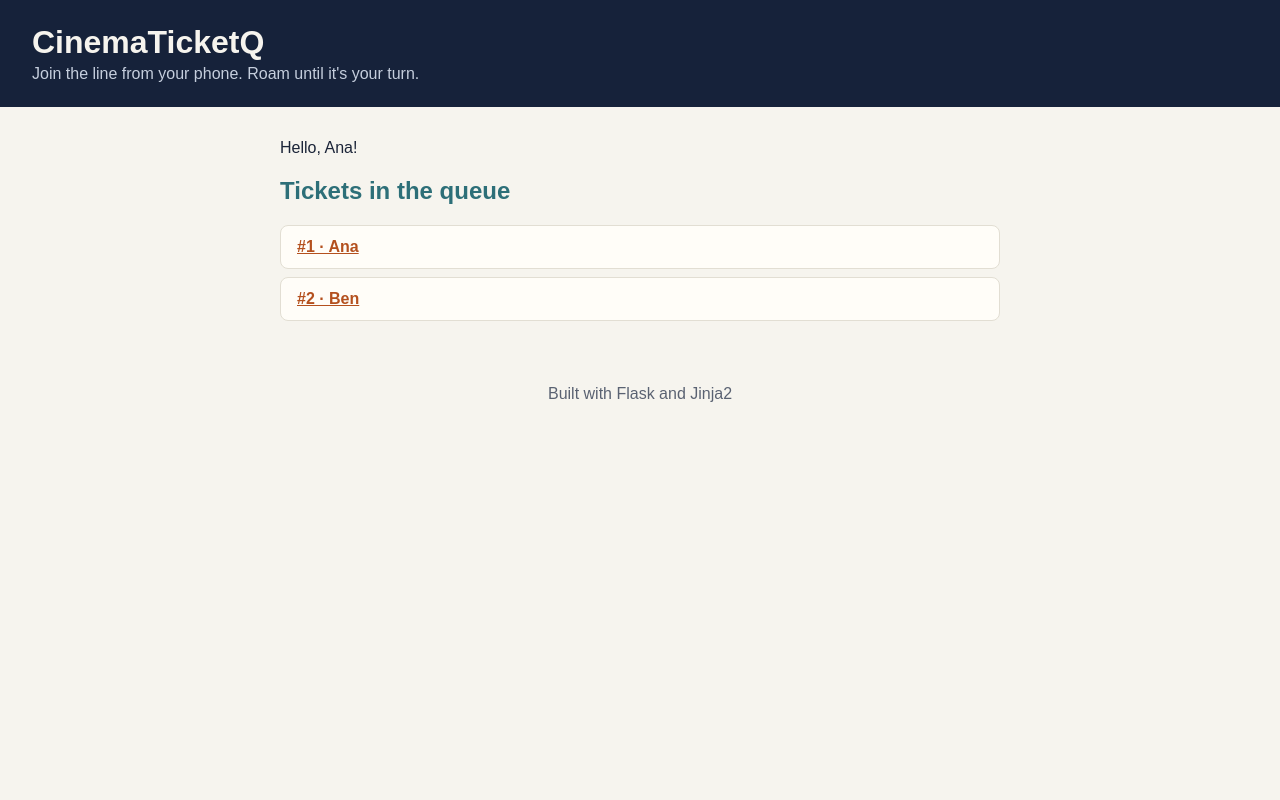
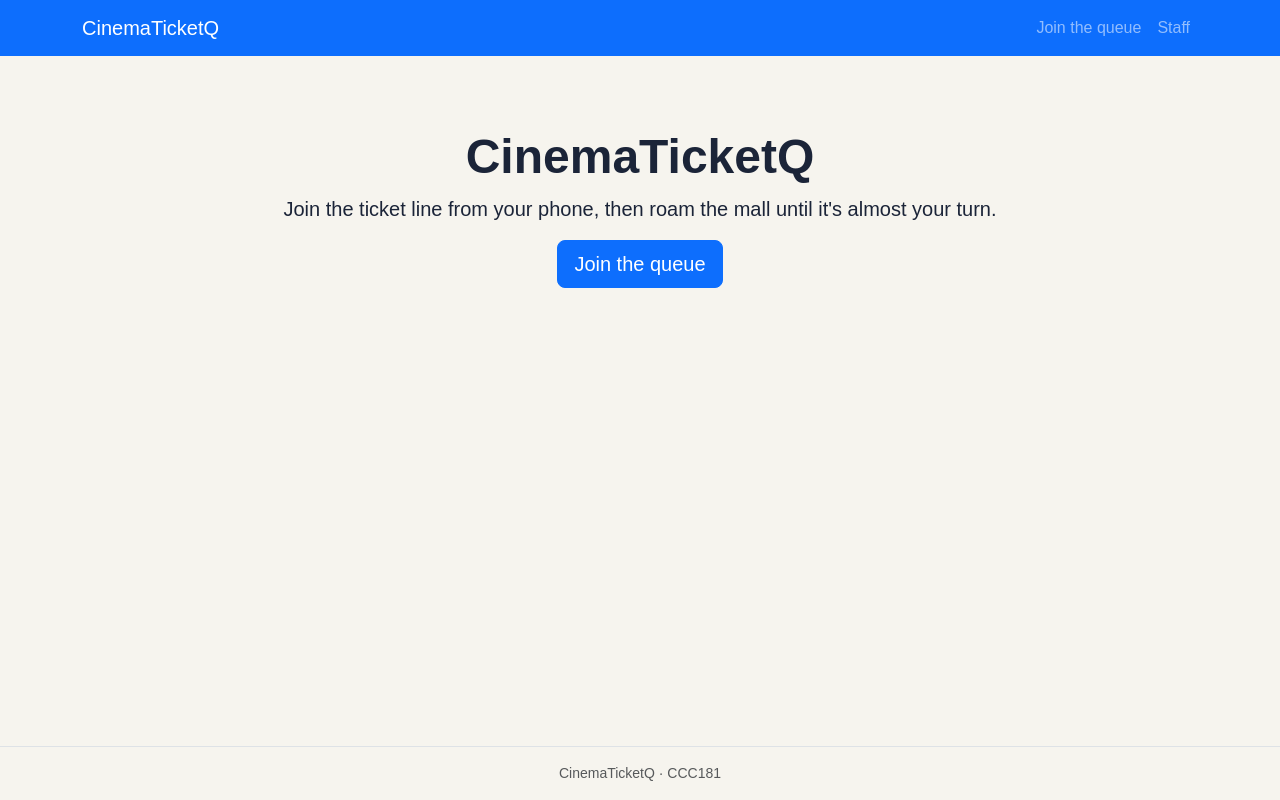
Before and after one commit to Mark-Degams/ccc181, a Flask app: page / in a window 1280 px wide. Run offline with Flask 3, Linux system fonts and the light colour scheme.

Commit message:
Add Bootstrap layout and navigation (#1)

```diff
--- a/app.py
+++ b/app.py
@@ -4,9 +4,10 @@ Run it with:
     flask --app app run --debug
 then open http://127.0.0.1:5000
 """
-from flask import Flask, render_template
+from flask import Flask, abort, flash, redirect, render_template, request, url_for
 
 app = Flask(__name__)
+app.secret_key = "dev-only-change-me"  # Week 11 moves this into an environment variable
 
 # Sample data for the demo. A real app would load this from a database later.
 SERVICES = [
@@ -29,7 +30,7 @@ MINUTES_PER_TICKET = 3  # average time to serve one person
 def index():
     # render_template looks inside the templates/ folder and passes
     # keyword arguments to the template as variables.
-    return render_template("index.html", name="Ana", tickets=TICKETS)
+    return render_template("index.html")
 
 
 @app.route("/queue/<int:ticket_id>")
@@ -38,10 +39,14 @@ def ticket(ticket_id):
     return render_template("ticket.html", ticket_id=ticket_id)
 
 
-@app.route("/hello")
-def hello():
-    # The plain-string version from the Routes slide.
-    return "Hello, CCC181!"
+@app.route("/join")
+def join_form():
+    return render_template("join.html")
+
+
+@app.route("/staff")
+def staff_dashboard():
+    return "Staff dashboard coming soon"
 
 
 if __name__ == "__main__":
--- a/templates/base.html
+++ b/templates/base.html
@@ -4,20 +4,57 @@
   <meta charset="utf-8">
   <meta name="viewport" content="width=device-width, initial-scale=1">
   <title>{% block title %}CinemaTicketQ{% endblock %}</title>
-  {# Link static files with url_for instead of hard-coding paths #}
+  <link rel="stylesheet"
+        href="https://cdn.jsdelivr.net/npm/bootstrap@5.3.3/dist/css/bootstrap.min.css">
   <link rel="stylesheet" href="{{ url_for('static', filename='css/style.css') }}">
 </head>
-<body>
-  <header>
-    <h1><a href="{{ url_for('index') }}">CinemaTicketQ</a></h1>
-    <p class="tagline">Join the line from your phone. Roam until it's your turn.</p>
-  </header>
+<body class="d-flex flex-column min-vh-100">
+  <a class="visually-hidden-focusable" href="#main">Skip to main content</a>
 
-  <main>
+  <nav class="navbar navbar-expand-md bg-primary" data-bs-theme="dark">
+    <div class="container">
+      <a class="navbar-brand" href="{{ url_for('index') }}">CinemaTicketQ</a>
+      <button class="navbar-toggler" type="button" data-bs-toggle="collapse"
+              data-bs-target="#mainNav" aria-controls="mainNav"
+              aria-expanded="false" aria-label="Toggle navigation">
+        <span class="navbar-toggler-icon"></span>
+      </button>
+      <div class="collapse navbar-collapse" id="mainNav">
+        <ul class="navbar-nav ms-auto">
+          <li class="nav-item">
+            <a class="nav-link {% if request.endpoint in ('join_form', 'join') %}active{% endif %}"
+               {% if request.endpoint in ('join_form', 'join') %}aria-current="page"{% endif %}
+               href="{{ url_for('join_form') }}">Join the queue</a>
+          </li>
+          <li class="nav-item">
+            <a class="nav-link {% if request.endpoint == 'staff_dashboard' %}active{% endif %}"
+               {% if request.endpoint == 'staff_dashboard' %}aria-current="page"{% endif %}
+               href="{{ url_for('staff_dashboard') }}">Staff</a>
+          </li>
+        </ul>
+      </div>
+    </div>
+  </nav>
+
+  <main id="main" class="container my-4 flex-grow-1">
+    {% with messages = get_flashed_messages(with_categories=true) %}
+      {% for category, message in messages %}
+        <div class="alert alert-{{ category }} alert-dismissible fade show" role="alert">
+          {{ message }}
+          <button type="button" class="btn-close" data-bs-dismiss="alert" aria-label="Close"></button>
+        </div>
+      {% endfor %}
+    {% endwith %}
+
     {% block content %}{% endblock %}
   </main>
 
-  <footer>Built with Flask and Jinja2</footer>
+  <footer class="border-top py-3 text-center text-body-secondary small">
+    CinemaTicketQ · CCC181
+  </footer>
+
+  <script src="https://cdn.jsdelivr.net/npm/bootstrap@5.3.3/dist/js/bootstrap.bundle.min.js"></script>
   <script src="{{ url_for('static', filename='js/main.js') }}"></script>
+  {% block scripts %}{% endblock %}
 </body>
 </html>
--- a/templates/index.html
+++ b/templates/index.html
@@ -1,14 +1,9 @@
 {% extends "base.html" %}
 
 {% block content %}
-  <p>Hello, {{ name }}!</p>
-
-  <h2>Tickets in the queue</h2>
-  <ul class="tickets">
-    {% for t in tickets %}
-      <li><a href="{{ url_for('ticket', ticket_id=t.number) }}">#{{ t.number }} · {{ t.name }}</a></li>
-    {% else %}
-      <li>The queue is empty.</li>
-    {% endfor %}
-  </ul>
+<div class="text-center py-5">
+  <h1 class="display-5 fw-bold">CinemaTicketQ</h1>
+  <p class="lead">Join the ticket line from your phone, then roam the mall until it's almost your turn.</p>
+  <a class="btn btn-primary btn-lg" href="{{ url_for('join_form') }}">Join the queue</a>
+</div>
 {% endblock %}
```
Also changed, not shown: templates/join.html (added, +7 -0 lines), week3.md (+1 -1 lines).
